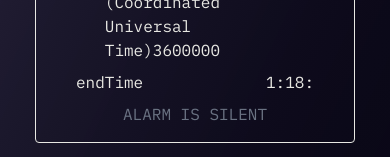
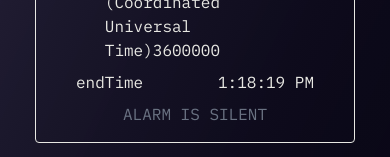
Before and after one commit to Danny-Cisco/danny-cisco, a SvelteKit app: page /time-blind-club/no-ui in a window 390 px wide. Shown: the part 243-400 px from the top of the page. Built offline with nearby package versions, Linux system fonts and the light colour scheme.

Commit message:
testing new full string on mobile

```diff
--- a/src/routes/time-blind-club/no-ui/+page.svelte
+++ b/src/routes/time-blind-club/no-ui/+page.svelte
@@ -21,7 +21,18 @@
 	let barClass = '';
 
 	let endTimeString = writable('');
-	$: $endTimeString = new Date($endMs).toLocaleTimeString().slice(0, 5);
+
+	let endTimeFull = writable('');
+	$: $endTimeFull = new Date($endMs).toLocaleTimeString();
+	$: console.log('🚀 ~ endTimeFull:', $endTimeFull);
+
+	$: $endTimeString = $endTimeFull; // for now lets see the full string on mobile
+
+	// $: if ($endTimeFull.length == 7) {
+	// 	$endTimeString = $endTimeFull.slice(0, 4);
+	// } else if ($endTimeFull.length == 8) {
+	// 	$endTimeString = $endTimeFull.slice(0, 5);
+	// }
 
 	// $: $barWidth;
 
```
